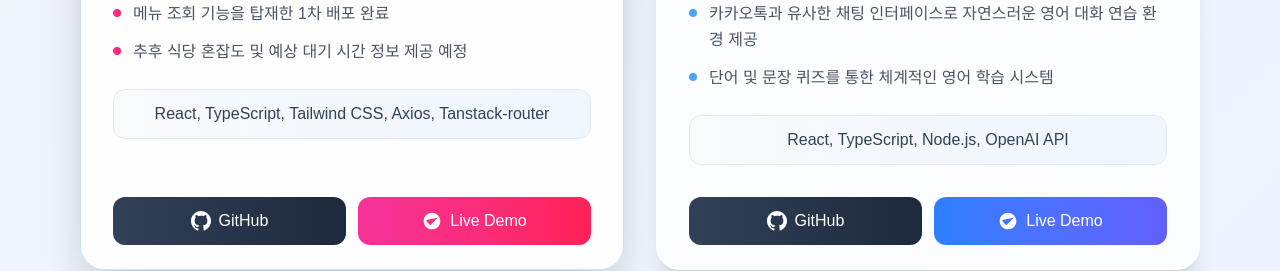
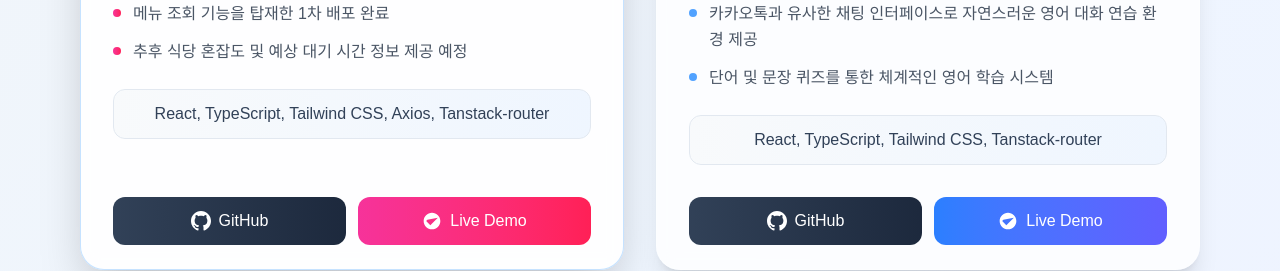
Before and after one commit to Junseong0829/Junseong0829.github.io, a React (Vite) app: page / in a window 1280 px wide. Shown: the part 3020-3291 px from the top of the page. Built offline with nearby package versions, Linux system fonts and the light colour scheme.

Commit message:
Update index.tsx

```diff
--- a/src/routes/index.tsx
+++ b/src/routes/index.tsx
@@ -365,7 +365,7 @@ export default function Portfolio() {
                   "카카오톡과 유사한 채팅 인터페이스로 자연스러운 영어 대화 연습 환경 제공",
                   "단어 및 문장 퀴즈를 통한 체계적인 영어 학습 시스템",
                 ],
-                tech: "React, TypeScript, Node.js, OpenAI API",
+                tech: "React, TypeScript, Tailwind CSS, Tanstack-router",
                 github: "https://github.com/sermones/sermo-fe",
                 demo: "https://demo-page-nu.vercel.app",
                 isMain: false
```
